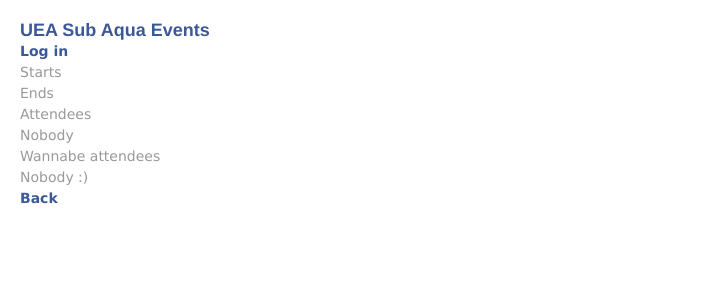
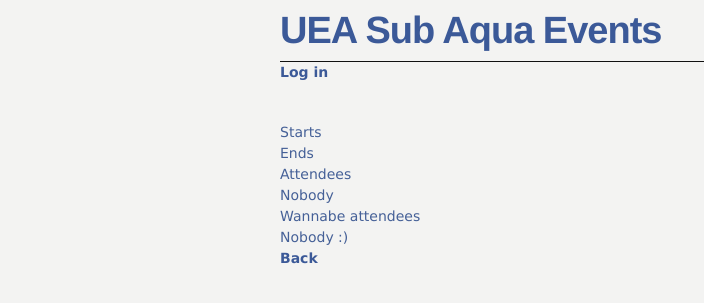
Before and after one commit to bensums/subaqua-site, a Django app: template events/templates/events/detail.html in a window 1280 px wide. Shown: the top 303 px of the page, without its empty margins (0-704 px from the left). Run offline with Django 3.2, Linux system fonts and the light colour scheme; the template is opened without the code that fills it, so the values that code supplies are empty; some libraries are stand-ins or nearby versions.

Commit message:
Some design

```diff
--- a/events/templates/base.html
+++ b/events/templates/base.html
@@ -8,7 +8,9 @@
 		<link href="{% static "screen.css" %}" media="screen" rel="stylesheet" type="text/css" />
 </head>
 <body>
-	<h1><a href="/">UEA Sub Aqua Events</a></h1>
+	<header>
+		<h1><a href="/">UEA Sub Aqua Events</a></h1>
+	</header>
 
 	{% if not user.is_authenticated %}
 	<p><a href="/login/facebook/">Log in</a></p>
--- a/ueasa-events/static/base.css
+++ b/ueasa-events/static/base.css
@@ -5,12 +5,17 @@
 
 /* =global elements
 --------------------------------------------- */
+html {
+  width: 100%;
+}
+
 body {
-  color: #999;
+  color: #456097;
   font: 14px/1.5em "Lucida Grande", Arial, sans-serif;
   -webkit-font-smoothing: antialiased;
   width: 720px;
-  margin: 20px;
+  margin: 0 auto;
+  background: #F3F3F2;
 }
 
 a:link, a:visited {
@@ -25,9 +30,16 @@ a:hover, a:active {
 
 h1 {
   color: #656565;
-  font-family: "Helvetica Neue", Arial, sans-serif;
-  font-size: 18px;
+  font-family: MisoRegular, Helvetica, Arial, sans-serif;
+  font-size: 38px;
+  letter-spacing: -1px;
   font-weight: normal;
+}
+
+h2 {
+  font-size: 20px;
+  color: #336;
+  padding: 25px 0px 14px;
 }
 
 /* ------------------------------------------ */
@@ -35,17 +47,15 @@ h1 {
 /* =header
 --------------------------------------------- */
 header {
-  border-left: 1px solid #b3b3b3;
-  border-right: 1px solid #b3b3b3;
-  border-top: 1px solid #b3b3b3;
-  font-size: 11px;
-  padding: 24px 18px;
+  /*border-bottom: 1px solid #111111;
+   * */
+  padding: 0px;
 }
 
 header h1 {
-  border-bottom: 2px solid #e9e9e9;
-  margin: 0 0 9px;
-  padding: 2px 0 8px;
+  border-bottom: 1px solid #111111;
+  margin: 0px;
+  padding: 20px 0px;
 }
 
 header #picture + div {
@@ -365,3 +375,17 @@ header .tagline {
 .errorlist {
   color: #ff5b55;
 }
+
+input, label {
+  display: block;
+}
+
+input :active {
+  outline: none;
+}
+
+textarea, input {
+	-webkit-border-radius: 5px;
+	border: 1px solid #A6C9E2;
+
+}
```
Also changed, not shown: events/templates/events/add.html (+10 -4 lines).
